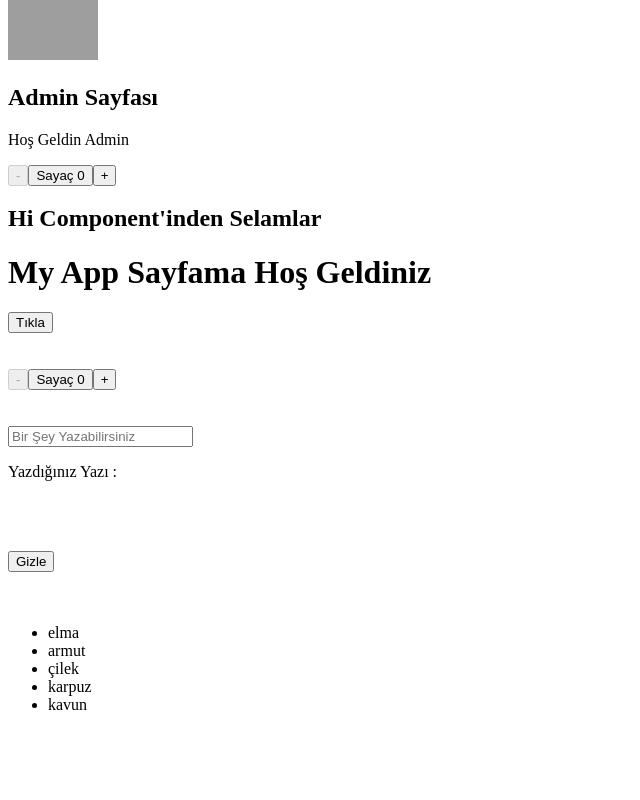
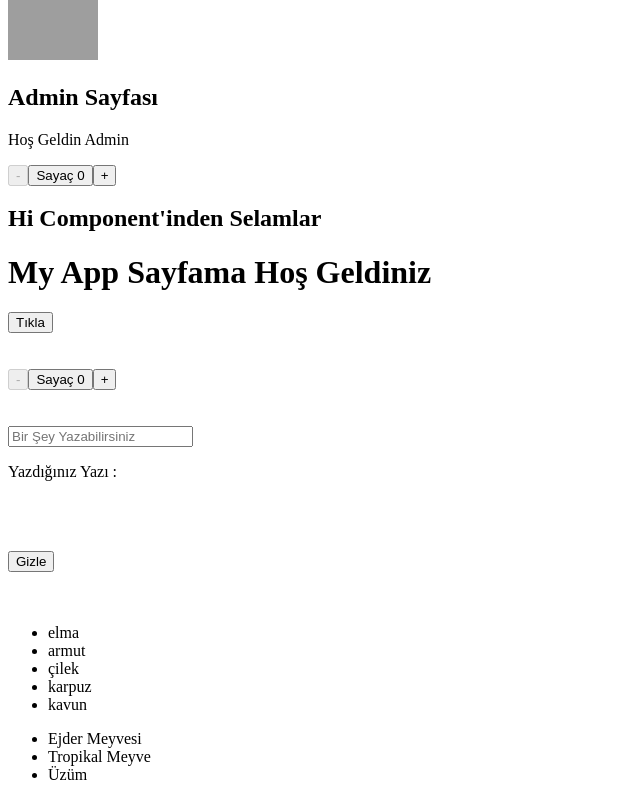
Before and after one commit to dursunkokturk/Front-End-School-React-JS-Lectures, a React (Vite) app in the folder React-JS-Lectures/: page / in a window 1280 px wide. Shown: the part 240-1040 px from the top of the page, without its empty margins (0-640 px from the left). Before the commit the page ends 970 px from the top, so only its background shows below. Built offline with nearby package versions, Linux system fonts and the light colour scheme; grey boxes are pictures that could not be loaded.

Commit message:
react-js-lectures klasoru icindeki src klasoru icindeki app.jsx dosyasinda app fonksiyonunda array icindeki data'lari yazdirirken key degeri olarak index numarasi degil array icindeki id numarasini kullaniyoruz

```diff
--- a/React-JS-Lectures/src/App.jsx
+++ b/React-JS-Lectures/src/App.jsx
@@ -24,6 +24,17 @@ export default function App() {
   }
 
   const fruits = ["elma", "armut", "çilek", "karpuz", "kavun"];
+  const fruits2 = [
+    {
+      id: 1, name: "Ejder Meyvesi"
+    },
+    {
+      id: 2, name: "Tropikal Meyve"
+    },
+    {
+      id: 3, name: "Üzüm"
+    }
+  ];
 
   return (
     <>
@@ -68,8 +79,15 @@ export default function App() {
         Index Degerini Kullaniyoruz  */}
       <ul>
         {
-          fruits.map((fruit,i)=>(
+          fruits.map((fruit, i) => (
             <li key={i}>{fruit}</li>
+          ))
+        }
+      </ul>
+      <ul>
+        {
+          fruits2.map((fruits2) => (
+            <li key={fruits2.id}>{fruits2.name}</li>
           ))
         }
       </ul>
```
